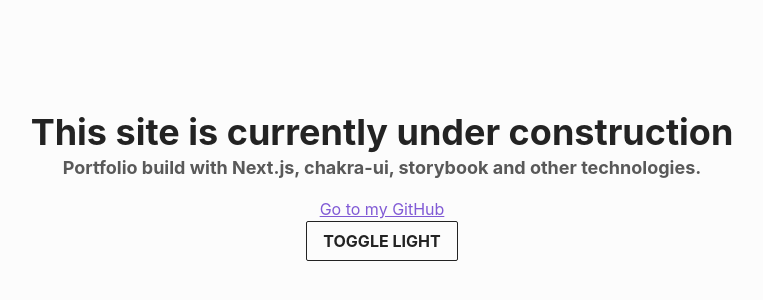
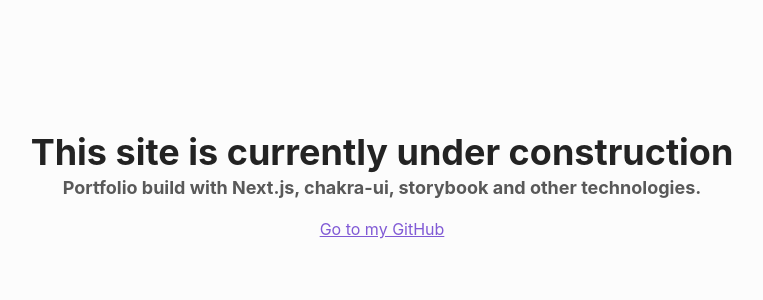
Before and after one commit to a12989x/portfolio-v1, a Next.js app: page / in a window 1280 px wide. Shown: the part 214-514 px from the top of the page, without its empty margins (258-1021 px from the left). Built offline with nearby package versions, Linux system fonts and the light colour scheme.

Commit message:
feat: delete button for toggle dark-mode

```diff
--- a/pages/index.tsx
+++ b/pages/index.tsx
@@ -1,15 +1,11 @@
 import NextLink from 'next/link';
 import { Flex, Heading, Link, Text } from '@chakra-ui/layout';
-import { useColorMode } from '@chakra-ui/color-mode';
-import { Button } from '@chakra-ui/button';
 
 /**
  * Home: The landing page of web app
  * @return {JSX.Element} The JSX Code for the Home page component
  */
 const Home = (): JSX.Element => {
-	const { colorMode, toggleColorMode } = useColorMode();
-
 	return (
 		<Flex
 			as='main'
@@ -28,10 +24,6 @@
 			<NextLink href='https://github.com/a12989x/' passHref>
 				<Link isExternal>Go to my GitHub</Link>
 			</NextLink>
-
-			<Button onClick={toggleColorMode}>
-				Toggle {colorMode === 'light' ? 'Dark' : 'Light'}
-			</Button>
 		</Flex>
 	);
 };
```
